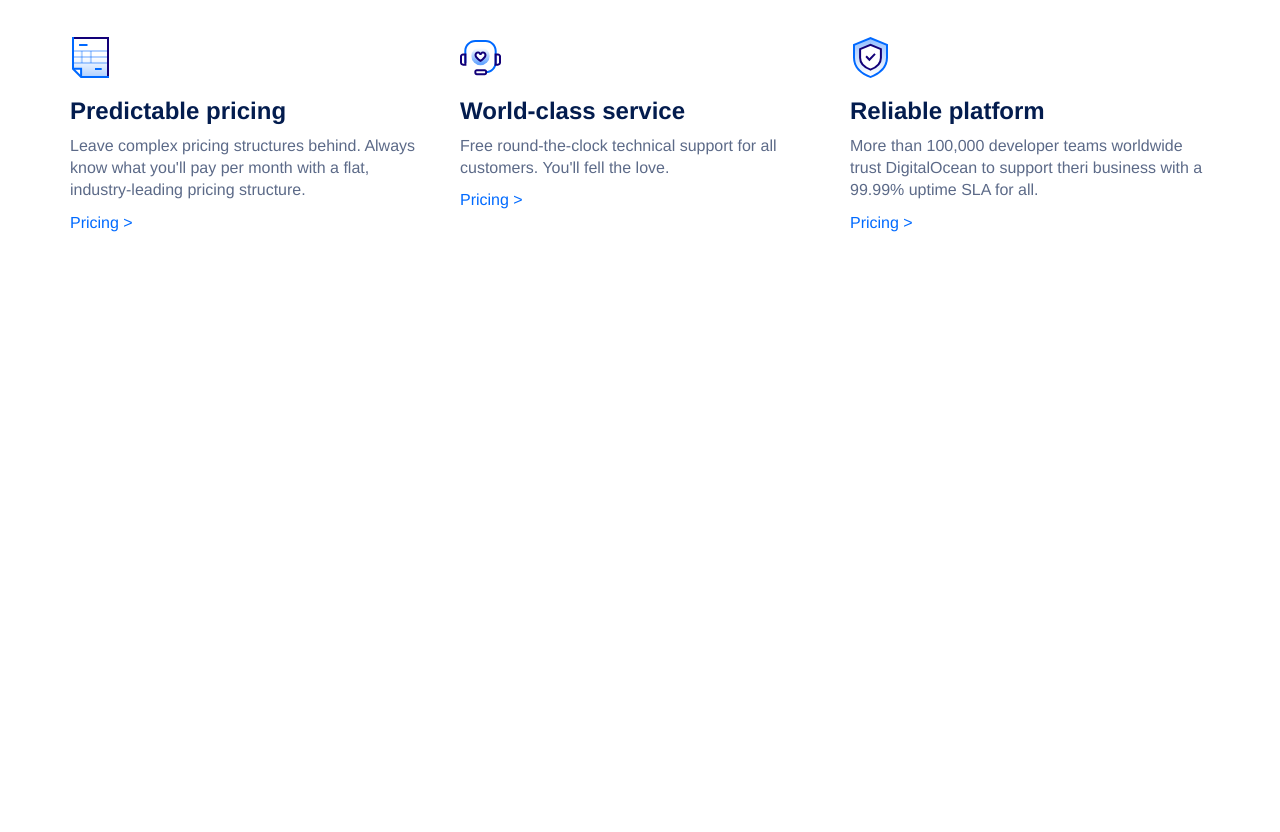
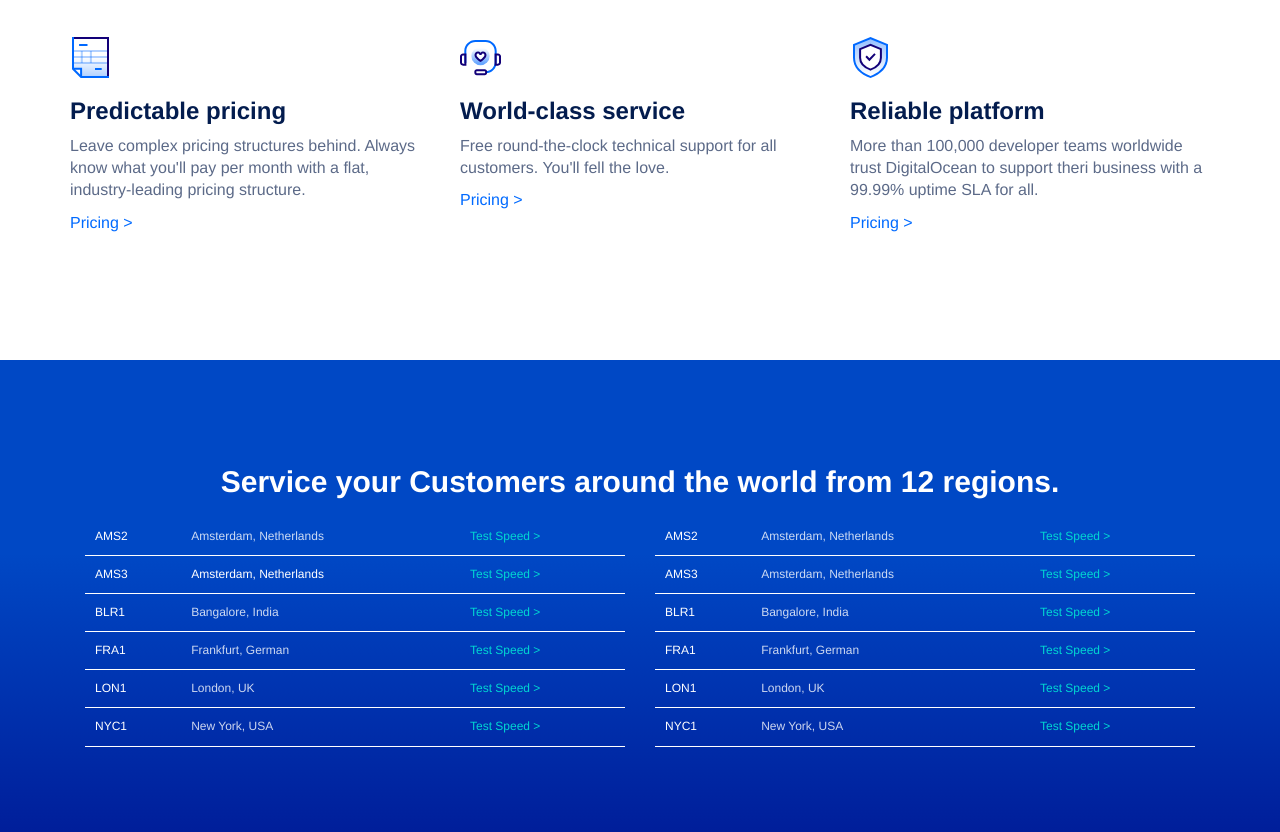
Before and after one commit to danibr1/html-css-digitalocean, a plain HTML site: page index.html in a window 1280 px wide. Shown: the part 2715-3547 px from the top of the page. Before the commit the page ends 3040 px from the top, so only its background shows below. Drawn offline with nearby package versions, Linux system fonts and the light colour scheme.

Commit message:
service completed

```diff
--- a/css/main.css
+++ b/css/main.css
@@ -50,7 +50,9 @@ ul {
 .txt-darkblue{
     color: #031c4e;
 }
-
+.opacity{
+    opacity: 0.8;
+}
 
 /* ############################################################
     HEADER
@@ -77,9 +79,7 @@ ul {
     background-size: cover;
     background-position: bottom;
 }
-.hero p{
-    opacity: 0.8;
-}
+
 .hero .account{
     border-radius: 10px;
     padding: 40px 15px 30px 15px;
@@ -183,8 +183,29 @@ ul {
     background-color: #006aff;
 }
 
+/* FEATURES ------------------------------------------------------------- */
+.features .plus {
+    margin-bottom: 35px;
+}
 
-
+/* SERVICE -------------------------------------------------------------- */
+/* Table */
+.service{
+    background: linear-gradient(0deg, rgba(0,30,154,1) 0%, rgba(0,72,197,1) 59%);
+}
+.service table a{
+    color:#00d7d2;
+}
+.service table {
+    width: 100%;
+}
+.service table tr {
+    border-bottom: 1px solid #fff;
+}
+.service table td {
+    padding: 10px;
+    font-size: 12px;
+}
 
 
 
--- a/css/my-utilities.css
+++ b/css/my-utilities.css
@@ -489,6 +489,9 @@ MARGIN | TOP-BOTTOM-LEFT-RIGH
 .mt-80{
     margin-top: 80px;
 }
+.mt-85{
+    margin-top: 85px;
+}
 .mt-90{
     margin-top: 90px;
 }
@@ -525,6 +528,9 @@ MARGIN | TOP-BOTTOM-LEFT-RIGH
 }
 .mb-80{
     margin-bottom: 80px;
+}
+.mb-85{
+    margin-bottom: 85px;
 }
 .mb-90{
     margin-bottom: 90px;
--- a/index.html
+++ b/index.html
@@ -85,7 +85,7 @@
                     <!-- Title -->
                     <div class="mb-10 col-xs-12 col-sm-7">
                         <h1 class="fs-40 txt-white bold bm-20">The simplest cloud platform for developers & teams</h1>
-                        <p class="fs-25 txt-white">Deploy, manage, and scale cloud applications faster and more efficently on DigitalOcen. We make managing infrastruture easy for teams and businesses, whether you're running one virtual machine or ten thousand.</p>
+                        <p class="fs-25 opacity txt-white">Deploy, manage, and scale cloud applications faster and more efficently on DigitalOcen. We make managing infrastruture easy for teams and businesses, whether you're running one virtual machine or ten thousand.</p>
                     </div>
                     <!-- Create account -->
                     <div class="col-xs-12 col-sm-5">
@@ -248,7 +248,7 @@
                             <img src="./img/pred-pricing.svg" alt="predictable pricing">
                             <h3>Predictable pricing</h3>
                             <p>Leave complex pricing structures behind. Always know what you'll pay per month with a flat, industry-leading pricing structure.</p>
-                            <a href="#">Pricing   ></a>
+                            <a href="#">Pricing &gt;</a>
                         </div>
                     </div>
                     <div class="col-xs-12 col-sm-4">
@@ -256,7 +256,7 @@
                             <img src="./img/world-class.svg" alt="world class service">
                             <h3>World-class service</h3>
                             <p>Free round-the-clock technical support for all customers. You'll fell the love.</p>
-                            <a href="#">Pricing   ></a>
+                            <a href="#">Pricing &gt;</a>
                         </div>
                     </div>
                     <div class="col-xs-12 col-sm-4">
@@ -264,9 +264,87 @@
                             <img src="./img/reliable-platform.svg" alt="reliable platform">
                             <h3>Reliable platform</h3>
                             <p>More than 100,000 developer teams worldwide trust DigitalOcean to support theri business with a 99.99% uptime SLA for all.</p>
-                            <a href="#">Pricing   ></a>
+                            <a href="#">Pricing &gt;</a>
                         </div>
                     </div>
+                </div>
+            </div>
+        </section>
+        <!-- SERVICE -->
+        <section class="service txt-white pt-85 pb-85">
+            <h2 class="text-center txt-white mb-20">Service your Customers around the world from 12 regions.</h2>
+            <div class="container">
+                <!-- Left column in desktop view -->
+                <div class="col-xs-12 col-md-6">
+                    <table>
+                        <tbody>
+                            <tr>
+                                <td>AMS2</td>
+                                <td class="opacity">Amsterdam, Netherlands</td>
+                                <td><a href="#">Test Speed &gt;</a></td>
+                            </tr>
+                            <tr>
+                                <td>AMS3</td>
+                                <td class="opacityt">Amsterdam, Netherlands</td>
+                                <td><a href="#">Test Speed &gt;</a></td>
+                            </tr>
+                            <tr>
+                                <td>BLR1</td>
+                                <td class="opacity">Bangalore, India</td>
+                                <td><a href="#">Test Speed &gt;</a></td>
+                            </tr>
+                            <tr>
+                                <td>FRA1</td>
+                                <td class="opacity">Frankfurt, German</td>
+                                <td><a href="#">Test Speed &gt;</a></td>
+                            </tr>
+                            <tr>
+                                <td>LON1</td>
+                                <td class="opacity">London, UK</td>
+                                <td><a href="#">Test Speed &gt;</a></td>
+                            </tr>
+                            <tr>
+                                <td>NYC1</td>
+                                <td class="opacity">New York, USA</td>
+                                <td><a href="#">Test Speed &gt;</a></td>
+                            </tr>
+                        </tbody>
+                    </table>
+                </div>
+                <!-- Right column in desktop view -->
+                <div class="col-xs-12 col-md-6">
+                    <table>
+                        <tbody><tr>
+                            <td>AMS2</td>
+                            <td class="opacity">Amsterdam, Netherlands</td>
+                            <td><a href="#">Test Speed &gt;</a></td>
+                        </tr>
+                        <tr>
+                            <td>AMS3</td>
+                            <td class="opacity">Amsterdam, Netherlands</td>
+                            <td><a href="#">Test Speed &gt;</a></td>
+                        </tr>
+                        <tr>
+                            <td>BLR1</td>
+                            <td class="opacity">Bangalore, India</td>
+                            <td><a href="#">Test Speed &gt;</a></td>
+                        </tr>
+                        <tr>
+                            <td>FRA1</td>
+                            <td class="opacity">Frankfurt, German</td>
+                            <td><a href="#">Test Speed &gt;</a></td>
+                        </tr>
+                        <tr>
+                            <td>LON1</td>
+                            <td class="opacity">London, UK</td>
+                            <td><a href="#">Test Speed &gt;</a></td>
+                        </tr>
+                        <tr>
+                            <td>NYC1</td>
+                            <td class="opacity">New York, USA</td>
+                            <td><a href="#">Test Speed &gt;</a></td>
+                        </tr>
+                    </tbody></table>
                 </div>
             </div>
         </section>
```
